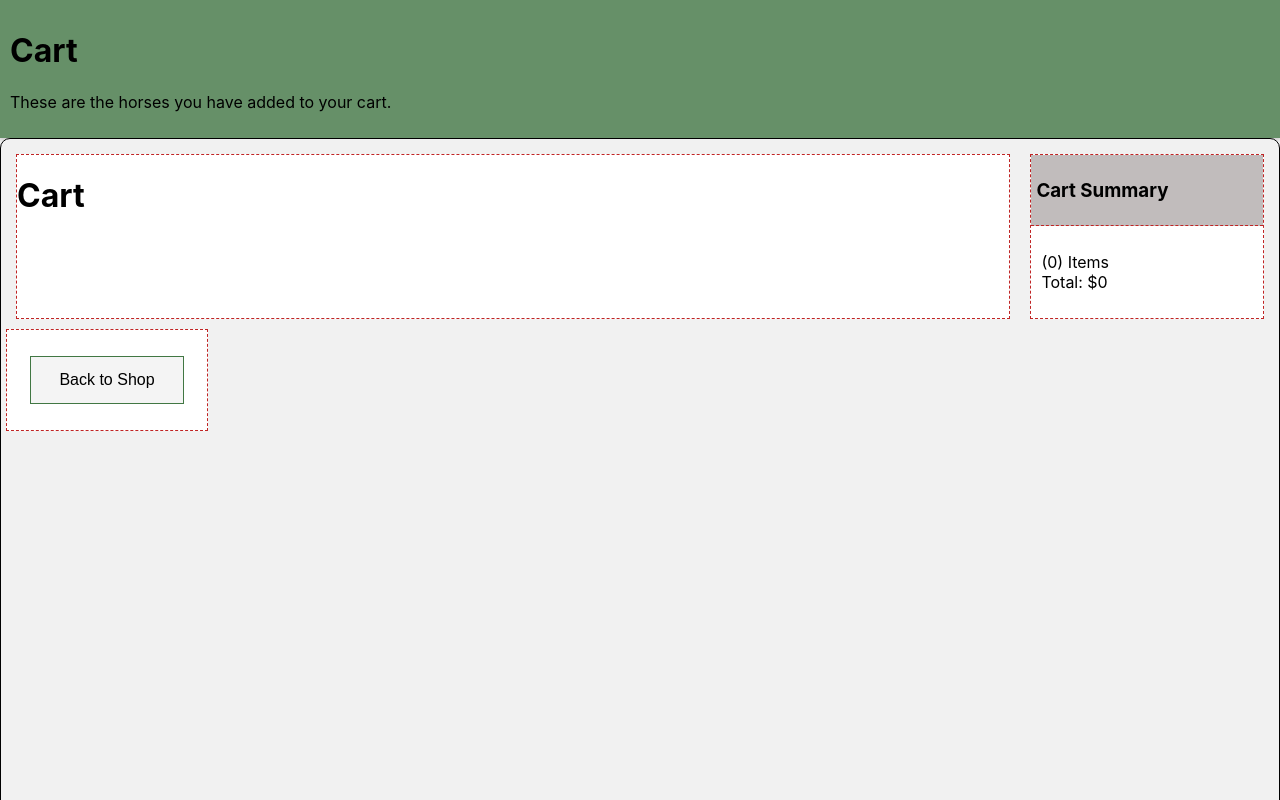
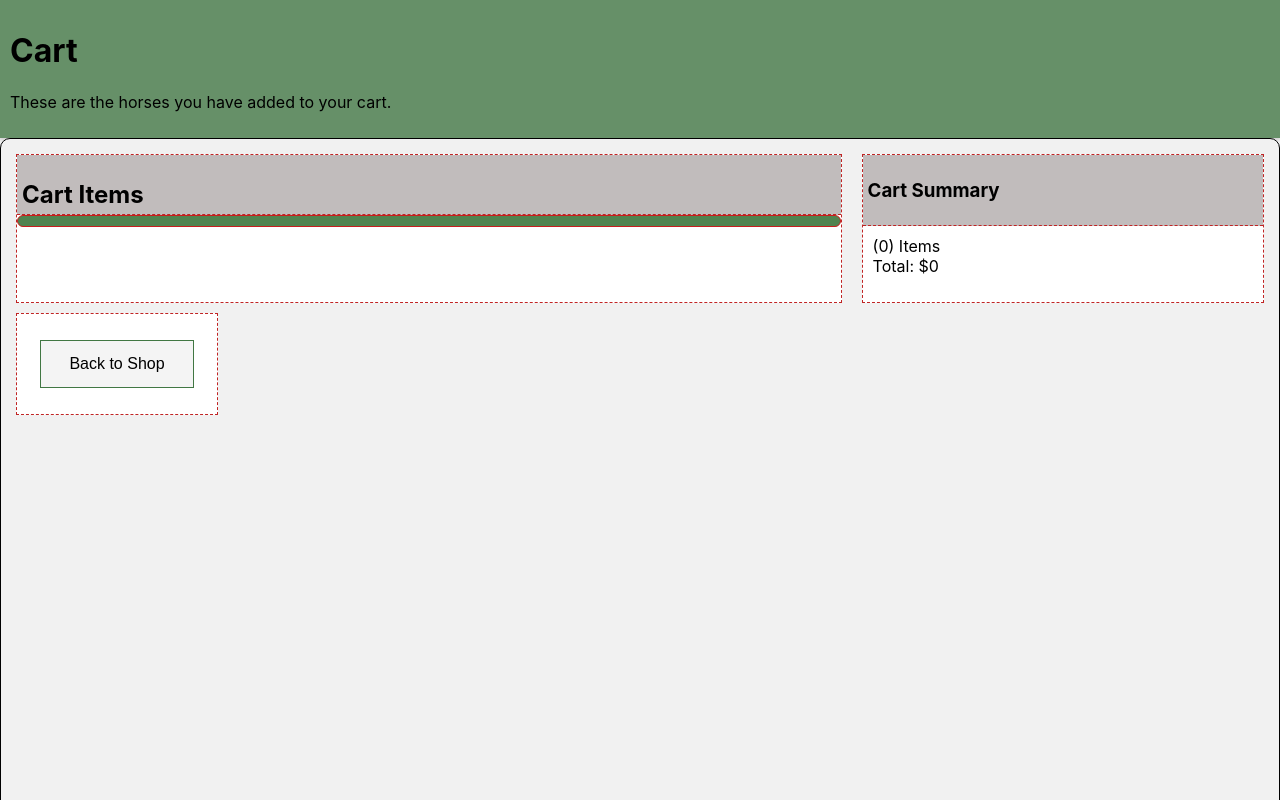
Before and after one commit to Asalagi/react-project, a React (Create React App) app in the folder horse-shop/: page /horseshopCart in a window 1280 px wide. Shown: the top 800 px of the page. Built offline with nearby package versions, Linux system fonts and the light colour scheme.

Commit message:
add price

```diff
--- a/horse-shop/src/horse-shop.css
+++ b/horse-shop/src/horse-shop.css
@@ -10,6 +10,14 @@ body {
   background-color: #669068;
   padding: 10px 10px;
   box-shadow: 0 0 4px 0 rgba(0, 0, 0, 0.08), 0 2px 4px 0 rgba(0, 0, 0, 0.12);
+}
+
+h2, h4 {
+  margin-bottom: 0;
+}
+
+p {
+  margin-top: 0;
 }
 
 .horseCard {
@@ -39,7 +47,6 @@ body {
 .outerBox {
   background-color: #ffffff;
   display: flex;
-  align-self: ;
   align-items: center;
   justify-content: center;
   margin: 20px auto;
@@ -87,8 +94,8 @@ body {
 /* Cart page css */
 .container {
   display: grid;
-  grid-template-columns: repeat(5, 1fr);
-  grid-template-rows: repeat(5, 1fr);
+  grid-template-columns: repeat(6, 1fr);
+  grid-template-rows: repeat(6, 1fr);
   grid-column-gap: 0px;
   grid-row-gap: 0px;
   background-color: #f1f1f1;
@@ -112,7 +119,7 @@ body {
 
 .summary {
   grid-column-start: 5;
-  grid-column-end: 6;
+  grid-column-end: 7;
   margin: 10px;
   background-color: #ffffff;
   border: 1px dashed rgb(192, 36, 36);
@@ -138,6 +145,41 @@ body {
   background-color: #ffffff;
   border: 1px dashed rgb(192, 36, 36);
 }
+.cartContentTitle {
+  margin: 0;
+  padding: 5px;
+  background-color: rgb(193, 188, 188);
+  border-bottom: 1px dashed rgb(192, 36, 36);;
+}
+.cartImage {
+  width: 200px;
+  border: 1px solid #ccc;
+  border-radius: 5px;
+  margin: 0;
+}
+
+.cartHorseCard {
+  display: flex;
+  flex-wrap: wrap;
+  gap: 20px;
+  justify-content: left;
+}
+
+.cartContentItemText {
+  align-items: left;
+  background-color: #2548ba;
+  padding: 5px;
+  border-radius: 10px;
+  border: 1px solid #c91d1d;
+}
+
+.cartContentItem {
+  align-items: left;
+  background-color: #50834f;
+  padding: 5px;
+  border-radius: 10px;
+  border: 1px solid #c91d1d;
+}
 
 .backLink {
   grid-column-start: 1;
@@ -146,6 +188,7 @@ body {
   display: flex;
   align-items: center;
   justify-content: center;
+  margin-left: 10px;
   width: 200px;
   height: 100px;
   background-color: #ffffff;
--- a/horse-shop/src/horseshop.js
+++ b/horse-shop/src/horseshop.js
@@ -3,12 +3,18 @@ import { Link } from 'react-router-dom';
 import './horse-shop.css';
 import horse1Image from './images/horse.jpg';
 
-const HorseItem = ({ id, name, breed, imageUrl, addToCart }) => {
+const HorseItem = ({ id, name, breed, price, imageUrl, addToCart }) => {
+  const formatter = new Intl.NumberFormat('en-US', {
+    style: 'currency',
+    currency: 'USD',
+  });
+
   return (
     <div className="box" id={id}>
       <img className="horse" src={imageUrl} alt={name} />
       <h2>{name}</h2>
       <p>{breed}</p>
+      <p>{formatter.format(price)}</p>
       <button className="btnBuy" onClick={addToCart}>Add to Cart</button>
     </div>
   );
@@ -21,11 +27,11 @@ function HorseShop({ cartItems, setCartItems }) {
 
   const cartTotal = cartItems.length;
   const horseInfoData = [
-    { id: 1, name: "Horse One", breed: "Quarter Horse", imageUrl: horse1Image },
-    { id: 2, name: "Horse Two", breed: "Paint Horse", imageUrl: horse1Image },
-    { id: 3, name: "Horse Three", breed: "Appaloosa", imageUrl: horse1Image },
-    { id: 4, name: "Horse Four", breed: "Appaloosa", imageUrl: horse1Image },
-    { id: 5, name: "Horse Five", breed: "Appaloosa", imageUrl: horse1Image },
+    { id: 1, name: "Horse One", breed: "Quarter Horse", price: 4000, imageUrl: horse1Image },
+    { id: 2, name: "Horse Two", breed: "Paint Horse", price: 4000, imageUrl: horse1Image },
+    { id: 3, name: "Horse Three", breed: "Appaloosa", price: 4000, imageUrl: horse1Image },
+    { id: 4, name: "Horse Four", breed: "Appaloosa", price: 4000, imageUrl: horse1Image },
+    { id: 5, name: "Horse Five", breed: "Appaloosa", price: 4000, imageUrl: horse1Image },
   ];
 
   return (
@@ -48,6 +54,7 @@ function HorseShop({ cartItems, setCartItems }) {
             imageUrl={horse.imageUrl}
             name={horse.name}
             breed={horse.breed}
+            price={horse.price}
             addToCart={() => handleAddToCart(horse)}
           />
         ))
--- a/horse-shop/src/horseshopCart.js
+++ b/horse-shop/src/horseshopCart.js
@@ -11,21 +11,33 @@ const ShoppingCart = ({ cartItems }) => {
       </header>
       <div class="container">
         <div class="cartContent">
-      <h1>Cart</h1>
-      <ul>
+          <div class="cartContentTitle">
+            <h2>Cart Items</h2>
+          </div>
+          <div class="cartContentItem">
             {cartItems.map((item) => (
-          <li key={item.id}>{item.name}</li>
+              <div class="cartHorseCard" key={item.id}>
+                <img class="cartImage" src={item.imageUrl} alt={item.name} />
+                <div class="cartContentItemText">
+                  <h4>{item.name}</h4>
+                  <p>{item.breed}</p>
+                </div>
+              </div>
             ))}
-      </ul>
+          </div>
         </div>
         <div class="backLink">
-        <Link to="/horseshop"><button class="btnShop">Back to Shop</button>
+          <Link to="/horseshop">
+            <button class="btnShop">Back to Shop</button>
           </Link>
         </div>
         <div class="summary">
-        <div class="summaryTitle"><h3>Cart Summary</h3></div>
-        <div class="summaryBody"><p>({cartItems.length}) Items <br />
-        Total: $0</p></div>
+          <div class="summaryTitle">
+            <h3>Cart Summary</h3>
+          </div>
+          <div class="summaryBody">
+            <p>({cartItems.length}) Items <br /> Total: $0</p>
+          </div>
         </div>
       </div>
     </div>
```
Lines whose indentation alone changed are shown as unchanged.
